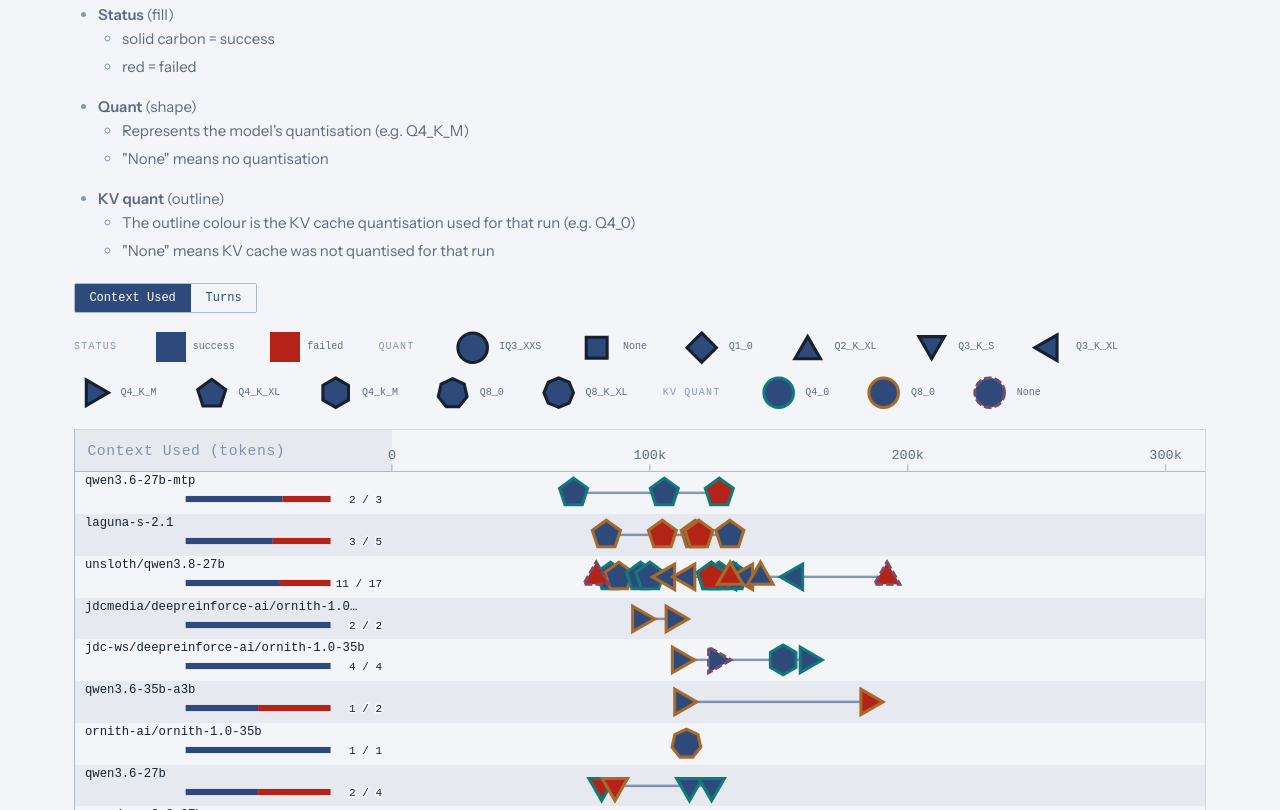
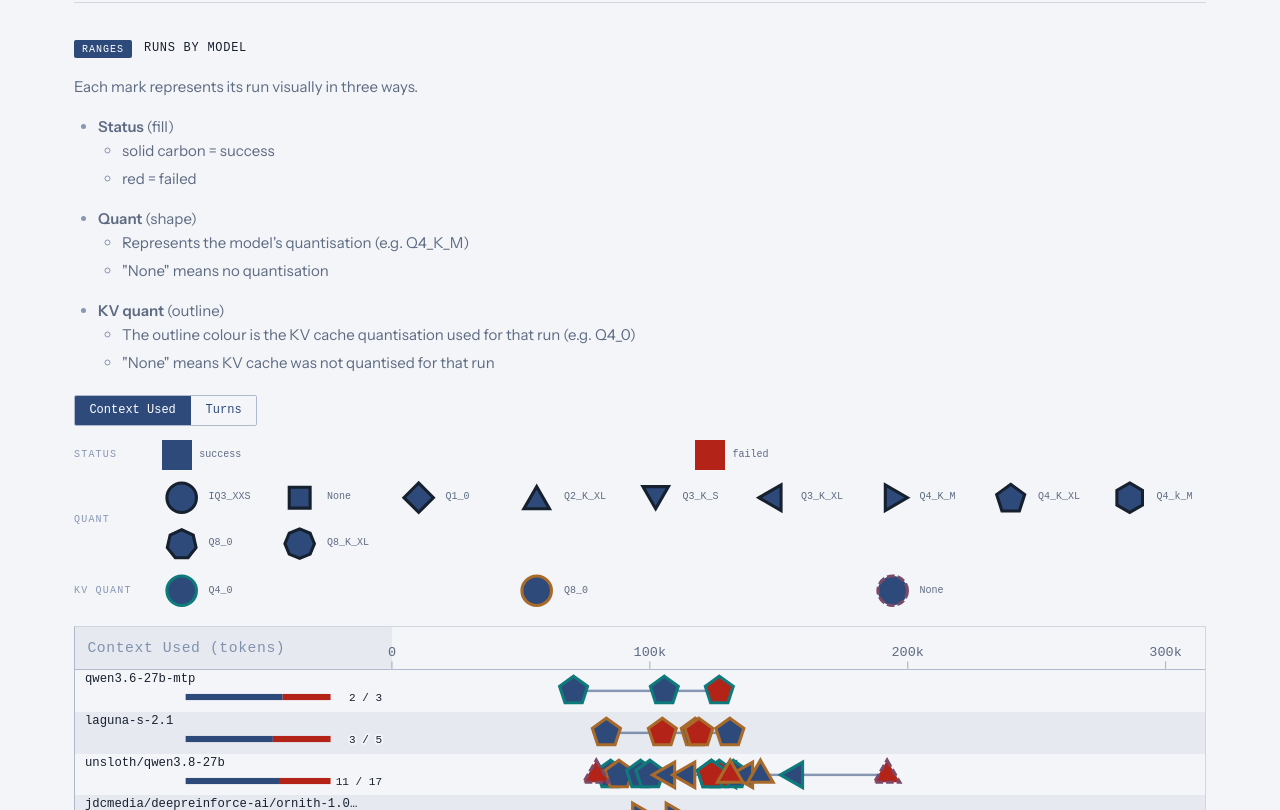
Before and after one commit to forzabarca88/coding-agent-resources, a plain HTML site: page docs/visualization.html in a window 1280 px wide. Shown: the part 2153-2963 px from the top of the page. Drawn offline with nearby package versions, Linux system fonts and the light colour scheme; a web font is replaced by a local one.

Commit message:
update align

```diff
--- a/docs/assets/styles.css
+++ b/docs/assets/styles.css
@@ -1195,23 +1195,41 @@ a:focus-visible {
 .brk-metric { justify-self: start; margin: 0.25rem 0 0.9rem; }
 
 /* Legend — decoded live from the runs actually shown, so it always matches.
-   Shared by the scatter and the model breakdown. */
+   Shared by the scatter and the model breakdown. One row per channel group
+   (Model / Quant / KV quant, or Status / Quant / KV quant): the fixed label
+   column left-justifies every group in line, and each row's keys form an
+   auto-fit grid — equal-width cells, as many columns as fit — so keys line
+   up in columns across rows and each row fills the legend width. */
 .brk-legend,
 .viz-legend {
+  --legend-label-w: 4.6rem; /* fits the widest group label ("KV QUANT") */
   display: flex;
-  flex-wrap: wrap;
-  gap: 0.4rem 2.2rem;
-  align-items: center;
+  flex-direction: column;
+  gap: 0.5rem;
   margin-bottom: 1rem;
 }
-.brk-legend .legend-label,
-.viz-legend .legend-label {
+.legend-row {
+  display: grid;
+  grid-template-columns: var(--legend-label-w) 1fr;
+  column-gap: 0.9rem;
+  align-items: center;
+  min-width: 0;
+}
+.legend-row .legend-label {
   font-family: var(--font-mono);
   font-size: 0.625rem;
   text-transform: uppercase;
   letter-spacing: 0.12em;
   color: var(--carbon-soft);
-  margin-right: 0.2rem;
+}
+.legend-row .legend-keys {
+  display: grid;
+  /* min cell = the row's widest key (--lg-key-min, set per row in JS), so a
+     key never overflows its cell; 1fr stretches the cells to fill the row */
+  grid-template-columns: repeat(auto-fit, minmax(min(var(--lg-key-min, 10rem), 100%), 1fr));
+  gap: 0.4rem 1.4rem;
+  justify-items: start;
+  min-width: 0;
 }
 .legend-key {
   display: inline-flex;
@@ -1220,6 +1238,8 @@ a:focus-visible {
   font-family: var(--font-mono);
   font-size: 0.625rem;
   color: var(--mist);
+  min-width: 0;
+  max-width: 100%;
 }
 .legend-key .lg {
   /* Fallback dot: every .lg normally carries an inline width/height equal to
@@ -1305,8 +1325,10 @@ a:focus-visible {
    Responsive — evaluation chart page
    ============================================================ */
 @media (max-width: 640px) {
-  .brk-legend { gap: 0.4rem 1rem; }
-  .viz-legend { gap: 0.4rem 1rem; }
+  .brk-legend,
+  .viz-legend { gap: 0.4rem; }
+  .legend-row { column-gap: 0.6rem; }
+  .legend-row .legend-keys { gap: 0.3rem 0.9rem; }
   .brk-chart { max-height: 320px; }
   .viz-bar { gap: 0.5rem 0.75rem; }
   .viz-bar__tag { display: none; }
--- a/docs/assets/visualization.js
+++ b/docs/assets/visualization.js
@@ -1155,55 +1155,80 @@
   var lastVizShown = [];
   var lastBrkShown = [];
 
-  // Legend sections shared by both charts: the Quant shape keys and the KV
+  // Legend layout: one row per channel group (Model / Quant / KV quant on
+  // the scatter, Status / Quant / KV quant on the breakdown). A fixed label
+  // column left-justifies every group, and each row's keys form an auto-fit
+  // grid (CSS) whose minimum cell width is the row's widest key, so keys sit
+  // in equal-width columns that line up across rows and fill the row width.
+  function legendRowHtml(label, keyHtmls, widestPx) {
+    return '<div class="legend-row">' +
+      '<span class="legend-label">' + label + '</span>' +
+      '<div class="legend-keys" style="--lg-key-min:' + Math.max(1, Math.round(widestPx)) + 'px">' +
+      keyHtmls.join('') + '</div></div>';
+  }
+
+  // Estimated on-screen width of a legend key: mono label (same 6.1px/char
+  // estimate as brkTruncate) + the mark + the key's internal 0.45rem gap.
+  function legendKeyWidth(text, markPx) {
+    return String(text).length * 6.1 + 2 + markPx + 7;
+  }
+
+  // Legend group rows shared by both charts: the Quant shape keys and the KV
   // quant ring keys, each built from the runs actually shown (so the legend
   // always matches the plot) and each drawn at the active point radius (so
-  // the legend matches the plot's size too). Empty when no run in the group.
-  function legendQuantPart(shown) {
+  // the legend matches the plot's size too). null when no run in the group.
+  function legendQuantGroup(shown) {
     var quants = [];
     shown.forEach(function (r) {
       var q = brkQuant(r);
       if (q && quants.indexOf(q) === -1 && BRK_QUANTS.indexOf(q) !== -1) quants.push(q);
     });
-    if (!quants.length) return '';
-    var parts = ['<span class="legend-label">Quant</span>'];
+    if (!quants.length) return null;
     var rc = pointRadius();
     var cc = rc + 4;
+    var markPx = (rc * 2 + 8) * legendPxUnit;
+    var keys = [];
+    var widest = 0;
     BRK_QUANTS.forEach(function (q) {
       if (quants.indexOf(q) === -1) return;
       var sh = brkShape(q);
-      parts.push('<span class="legend-key">' +
+      keys.push('<span class="legend-key">' +
         legendSwatch(brkMark(sh, cc, cc, rc, BRK_OK, BRK_INK, null), rc, legendOpticalDy(sh, rc)) + esc(q) + '</span>');
-    });
-    return parts.join('');
-  }
-
-  function legendKVPart(shown) {
+      widest = Math.max(widest, legendKeyWidth(q, markPx));
+    });
+    return { label: 'Quant', keys: keys, widest: widest };
+  }
+
+  function legendKVGroup(shown) {
     var kvs = [];
     shown.forEach(function (r) {
       var kv = brkKV(r);
       if (kvs.indexOf(kv) === -1) kvs.push(kv);
     });
-    if (!kvs.length) return '';
+    if (!kvs.length) return null;
     // stable order: recorded values (sorted), then None, then unrecorded.
     kvs.sort(function (a, b) {
       function rank(x) { return x === '' ? 2 : x === 'None' ? 1 : 0; }
       return (rank(a) - rank(b)) || String(a).localeCompare(String(b));
     });
-    var parts = ['<span class="legend-label">KV quant</span>'];
     var rc = pointRadius();
     var cc = rc + 4;
+    var markPx = (rc * 2 + 8) * legendPxUnit;
     // Same 2.5u stroke as the plot rings (brkMark), so a legend ring matches
     // the on-chart rings exactly at any scale.
+    var keys = [];
+    var widest = 0;
     kvs.forEach(function (kv) {
       var c = kv === '' ? BRK_KVCOL[''] : kv === 'None' ? BRK_KVCOL['None'] : brkKVColor(kv);
-      parts.push('<span class="legend-key">' +
+      var label = brkLegendLabel(kv);
+      keys.push('<span class="legend-key">' +
         legendSwatch('<circle cx="' + cc + '" cy="' + cc + '" r="' + rc + '" fill="' + BRK_OK +
           '" stroke="' + c + '" stroke-width="2.5"' +
           (kv === 'None' ? ' stroke-dasharray="' + brkDash(rc) + '"' : '') + '/>', rc) +
-        esc(brkLegendLabel(kv)) + '</span>');
-    });
-    return parts.join('');
+        esc(label) + '</span>');
+      widest = Math.max(widest, legendKeyWidth(label, markPx));
+    });
+    return { label: 'KV quant', keys: keys, widest: widest };
   }
 
   function renderBreakdownLegend(shown) {
@@ -1211,13 +1236,16 @@
     refreshLegendScale();
     lastBrkShown = shown.slice();
     var dot = legendDotPx();
-    var parts = [];
-    parts.push('<span class="legend-label">Status</span>');
-    parts.push('<span class="legend-key"><span class="lg" style="background:' + BRK_OK + ';width:' + dot + 'px;height:' + dot + 'px"></span>success</span>');
-    parts.push('<span class="legend-key"><span class="lg" style="background:' + BRK_FAIL + ';width:' + dot + 'px;height:' + dot + 'px"></span>failed</span>');
-    parts.push(legendQuantPart(shown));
-    parts.push(legendKVPart(shown));
-    brkLegendEl.innerHTML = parts.join('');
+    var rows = [legendRowHtml('Status',
+      [
+        '<span class="legend-key"><span class="lg" style="background:' + BRK_OK + ';width:' + dot + 'px;height:' + dot + 'px"></span>success</span>',
+        '<span class="legend-key"><span class="lg" style="background:' + BRK_FAIL + ';width:' + dot + 'px;height:' + dot + 'px"></span>failed</span>'
+      ],
+      Math.max(legendKeyWidth('success', dot), legendKeyWidth('failed', dot)))];
+    var g;
+    if ((g = legendQuantGroup(shown))) rows.push(legendRowHtml(g.label, g.keys, g.widest));
+    if ((g = legendKVGroup(shown))) rows.push(legendRowHtml(g.label, g.keys, g.widest));
+    brkLegendEl.innerHTML = rows.join('');
   }
 
   // Scatter legend — same Quant/KV decoding as the range chart, plus the
@@ -1228,22 +1256,26 @@
     if (!vizLegendEl) return;
     refreshLegendScale();
     lastVizShown = shown.slice();
-    var parts = [];
+    var rows = [];
     var models = [];
     shown.forEach(function (r) {
       if (models.indexOf(r.model) === -1) models.push(r.model);
     });
     if (models.length) {
-      parts.push('<span class="legend-label">Model</span>');
       var dot = legendDotPx();
+      var keys = [];
+      var widest = 0;
       models.forEach(function (m) {
-        parts.push('<span class="legend-key"><span class="lg" style="background:' + modelColor(m) +
+        keys.push('<span class="legend-key"><span class="lg" style="background:' + modelColor(m) +
           ';border-radius:50%;width:' + dot + 'px;height:' + dot + 'px"></span>' + esc(m) + '</span>');
+        widest = Math.max(widest, legendKeyWidth(m, dot));
       });
-    }
-    parts.push(legendQuantPart(shown));
-    parts.push(legendKVPart(shown));
-    vizLegendEl.innerHTML = parts.join('');
+      rows.push(legendRowHtml('Model', keys, widest));
+    }
+    var g;
+    if ((g = legendQuantGroup(shown))) rows.push(legendRowHtml(g.label, g.keys, g.widest));
+    if ((g = legendKVGroup(shown))) rows.push(legendRowHtml(g.label, g.keys, g.widest));
+    vizLegendEl.innerHTML = rows.join('');
   }
 
   function showBrkTpt(g, r) {
```
